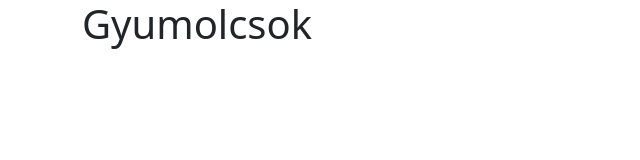
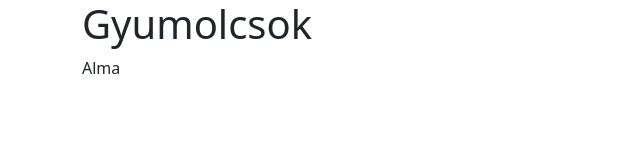
Before and after one commit to kalbert2001/gyumi, a website: page index.html in a window 1280 px wide. Shown: the full height of the page, 0-640 px from the left. Drawn offline with nearby package versions, Linux system fonts and the light colour scheme.

Commit message:
alma hozzaadva

```diff
--- a/index.html
+++ b/index.html
@@ -15,7 +15,7 @@
 
      <div class="container">
     <h1>Gyumolcsok</h1>
-
+        <p>Alma</p>
 
     </div>
 
```
